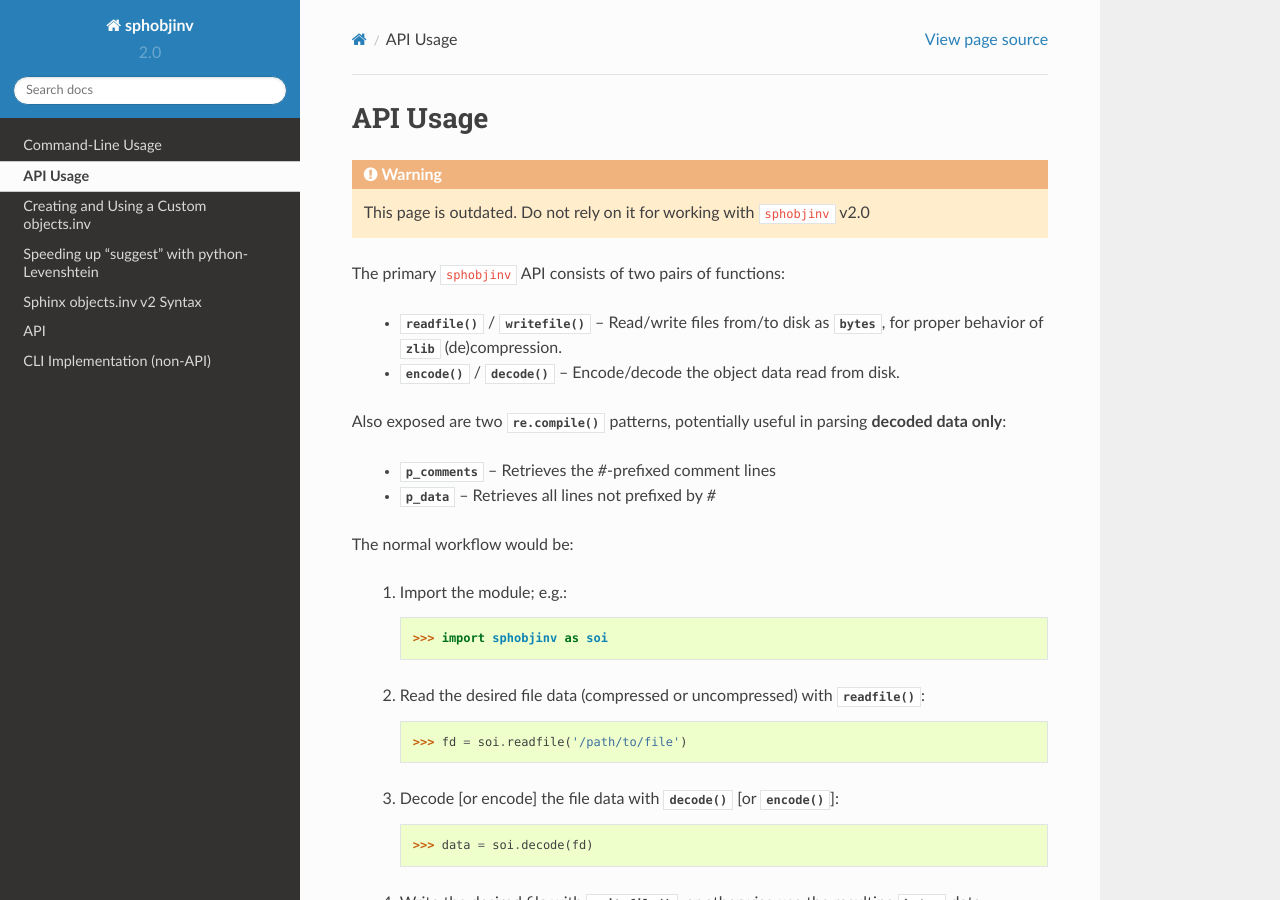
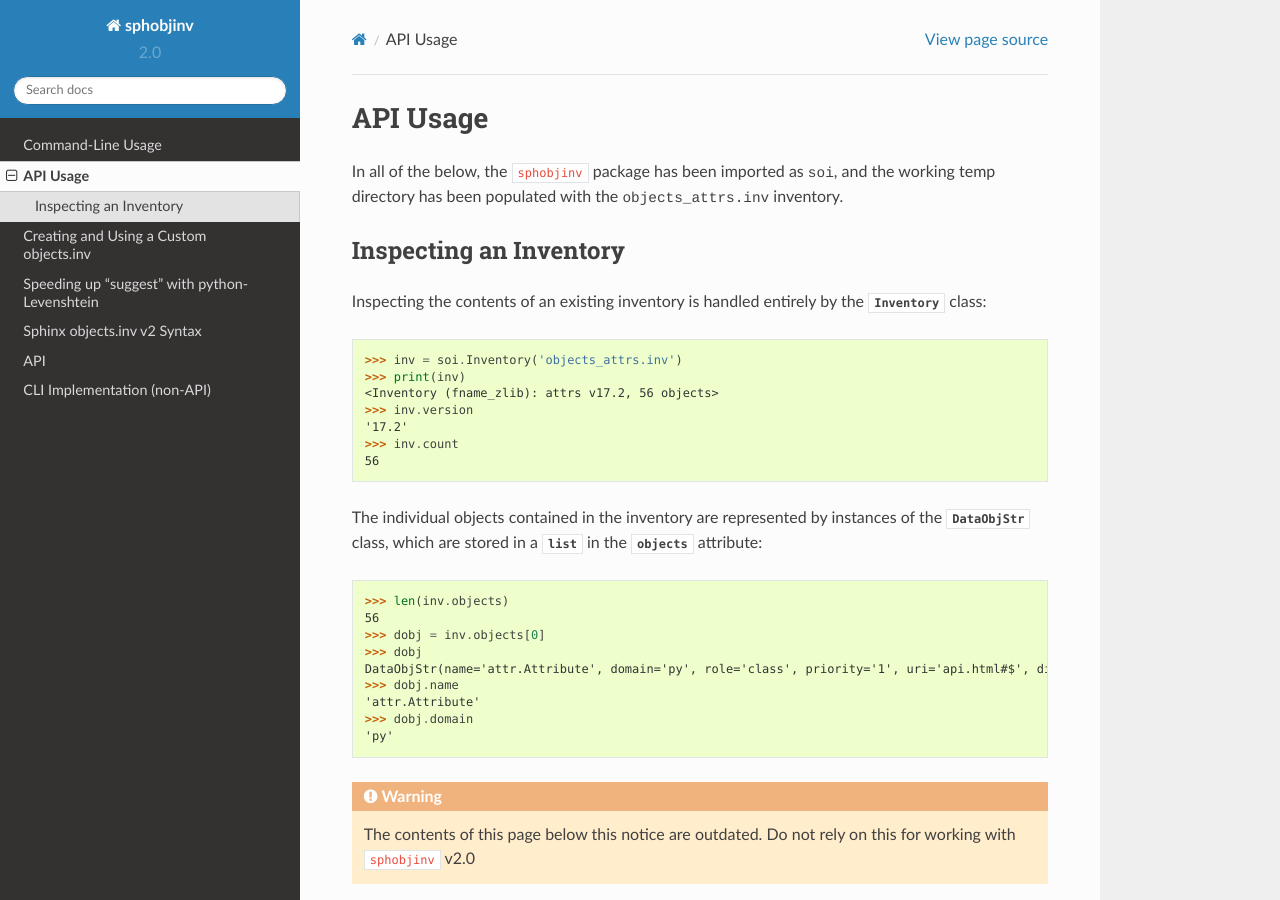
Before and after one commit to bskinn/sphobjinv, a Sphinx documentation site: the page built from doc/source/api_usage.rst, in a window 1280 px wide and 900 px high. Built offline with Sphinx 7.4.7 and the Read the Docs theme 2.0.0, drawn with Linux system fonts in a browser that asks for light colours.

Commit message:
DOC: Partial draft api_usage
Few bits on inspecting inventories.

```diff
--- a/doc/source/api_usage.rst
+++ b/doc/source/api_usage.rst
@@ -3,9 +3,46 @@
 API Usage
 =========
 
+In all of the below, the |soi| package has been imported as
+|cour|\ soi\ |/cour|, and the working temp directory has
+been populated with the |cour|\ objects_attrs.inv\ |/cour| inventory.
+
+Inspecting an Inventory
+-----------------------
+
+Inspecting the contents of an existing inventory is handled entirely by the
+:class:`~sphobjinv.inventory.Inventory` class:
+
+.. doctest:: api_inspect
+
+    >>> inv = soi.Inventory('objects_attrs.inv')
+    >>> print(inv)
+    <Inventory (fname_zlib): attrs v17.2, 56 objects>
+    >>> inv.version
+    '17.2'
+    >>> inv.count
+    56
+
+The individual objects contained in the inventory are represented by instances
+of the :class:`~sphobjinv.data.DataObjStr` class, which are stored in
+a |list| in the :attr:`~sphobjinv.inventory.Inventory.objects` attribute:
+
+.. doctest:: api_inspect
+
+    >>> len(inv.objects)
+    56
+    >>> dobj = inv.objects[0]
+    >>> dobj
+    DataObjStr(name='attr.Attribute', domain='py', role='class', priority='1', uri='api.html#$', dispname='-')
+    >>> dobj.name
+    'attr.Attribute'
+    >>> dobj.domain
+    'py'
+
 .. warning::
 
-    This page is outdated. Do not rely on it for working with
+    The contents of this page below this notice are outdated.
+    Do not rely on this for working with
     |soi| v2.0
 
 The primary |soi| API consists of two pairs of functions:
--- a/doc/source/conf.py
+++ b/doc/source/conf.py
@@ -212,6 +212,8 @@ doctest_global_setup = """\
 import os
 from pathlib import Path
 import shutil as sh
+
+import sphobjinv as soi
 
 # Should always be the doc root
 _start_dir = Path().resolve()
```
